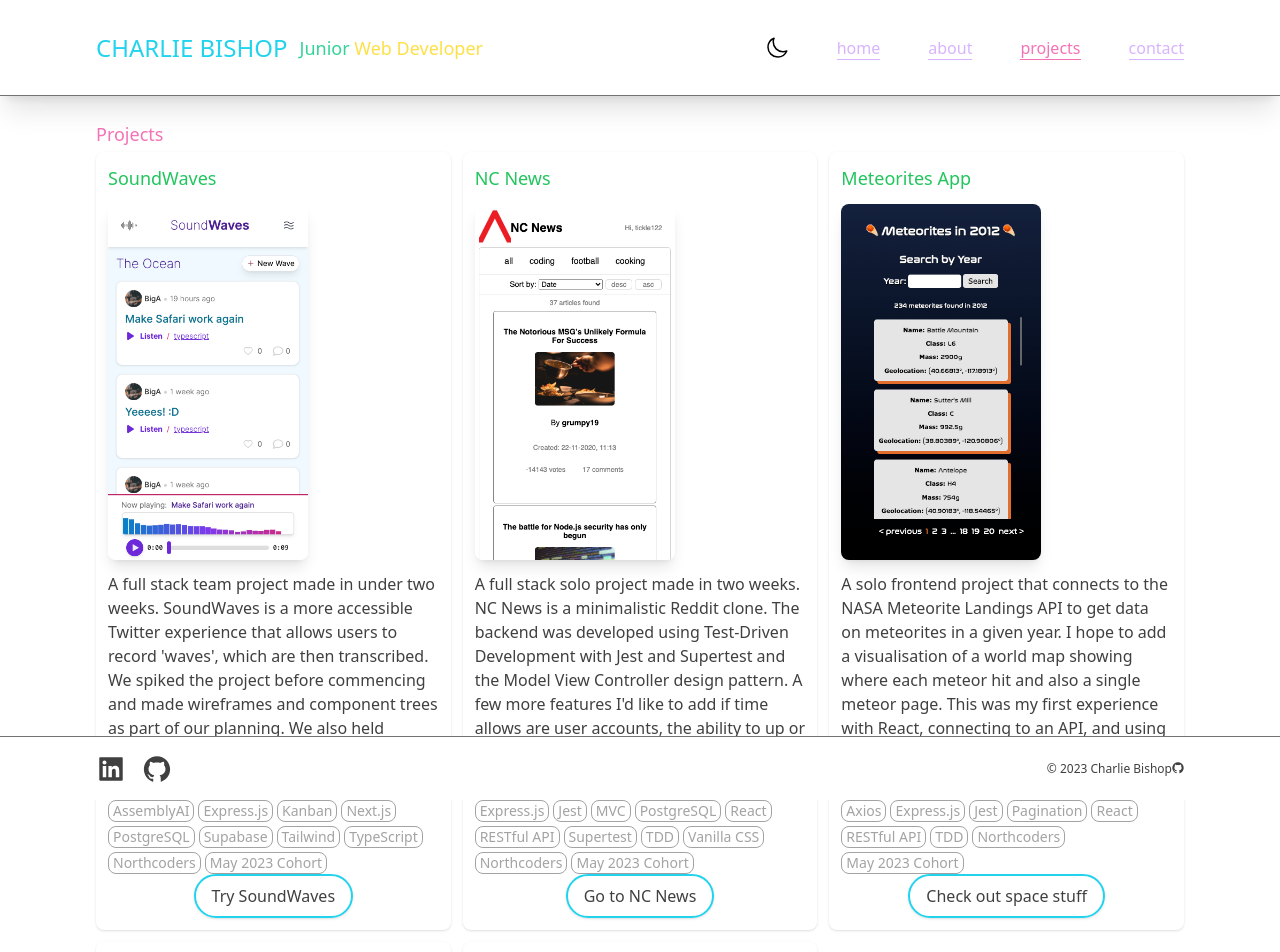
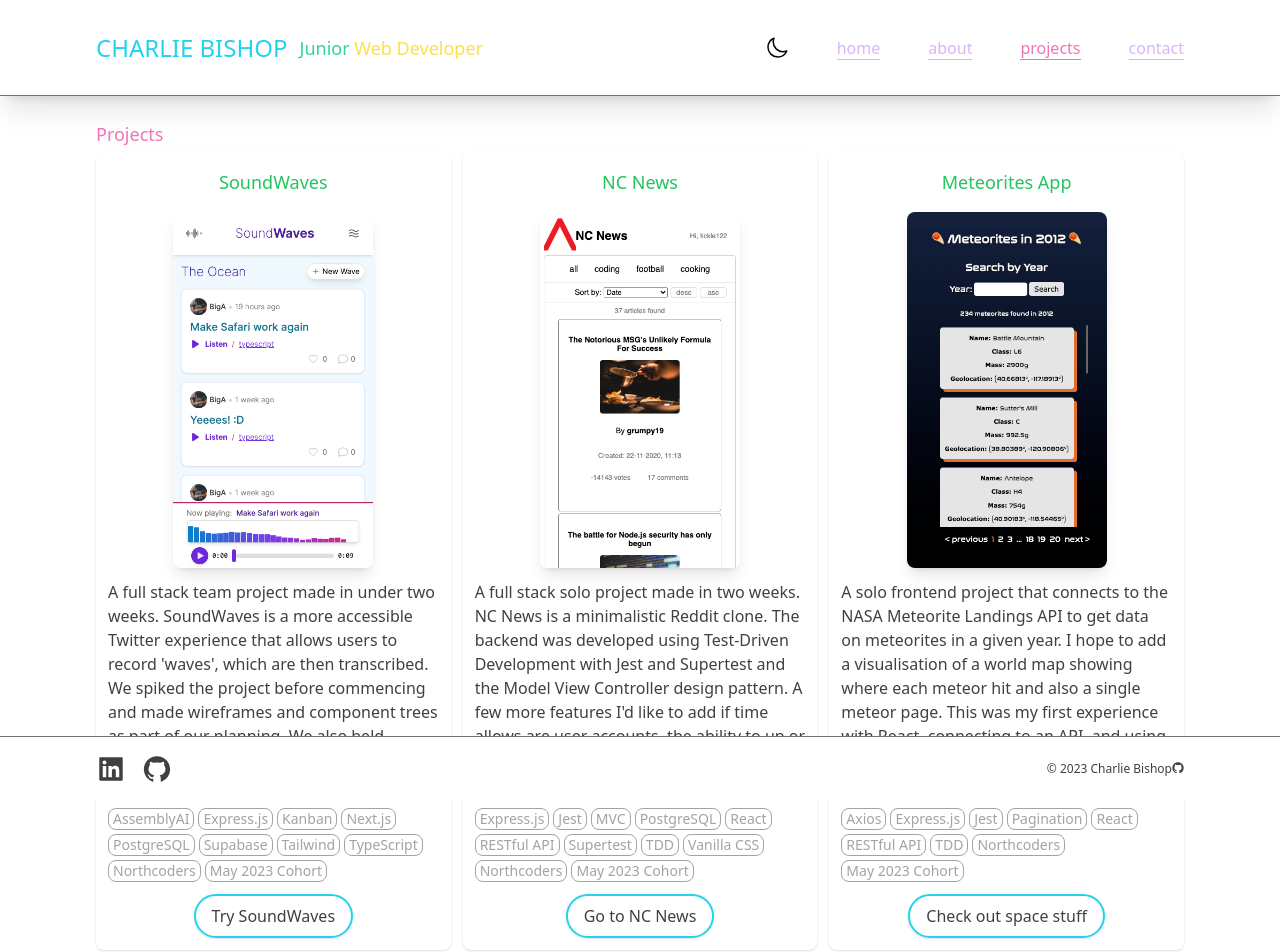
Before and after one commit to charlieBdev/portfolio, a Next.js app: page /projects in a window 1280 px wide. Shown: the top 952 px of the page. Built offline with nearby package versions, Linux system fonts and the light colour scheme.

Commit message:
center project card text and image

```diff
--- a/src/app/Components/ProjectCard.tsx
+++ b/src/app/Components/ProjectCard.tsx
@@ -15,9 +15,9 @@ interface ProjectCardProps {
 
 const ProjectCard: React.FC<ProjectCardProps> = ({ name, desc, imgURL, tags, btnText, btnLink }) => {
   return (
-    <article className="rounded-lg flex flex-col items-center p-3  shadow hover:shadow-lg h-full">
-        <div className="space-y-3">
-          <h3 className="text-green-500 text-lg p1">{name}</h3>
+    <article className="rounded-lg flex flex-col p-3 space-y-3 shadow hover:shadow-lg">
+        <div className="space-y-3 flex flex-col items-center">
+          <h3 className="text-green-500 text-lg p-1">{name}</h3>
 					<Image
 							src={imgURL}
 							width={200}
@@ -33,8 +33,8 @@ const ProjectCard: React.FC<ProjectCardProps> = ({ name, desc, imgURL, tags, btn
 							))}
 					</ul>
         </div>
-        <div className="flex flex-col space-y-3 items-center mt-auto">
-            <Link href={btnLink} target="_blank" className="items-center">
+        <div className="m-auto">
+            <Link href={btnLink} target="_blank">
                 <Button btnText={btnText}/>
             </Link>
         </div>
```
Lines whose indentation alone changed are shown as unchanged.
